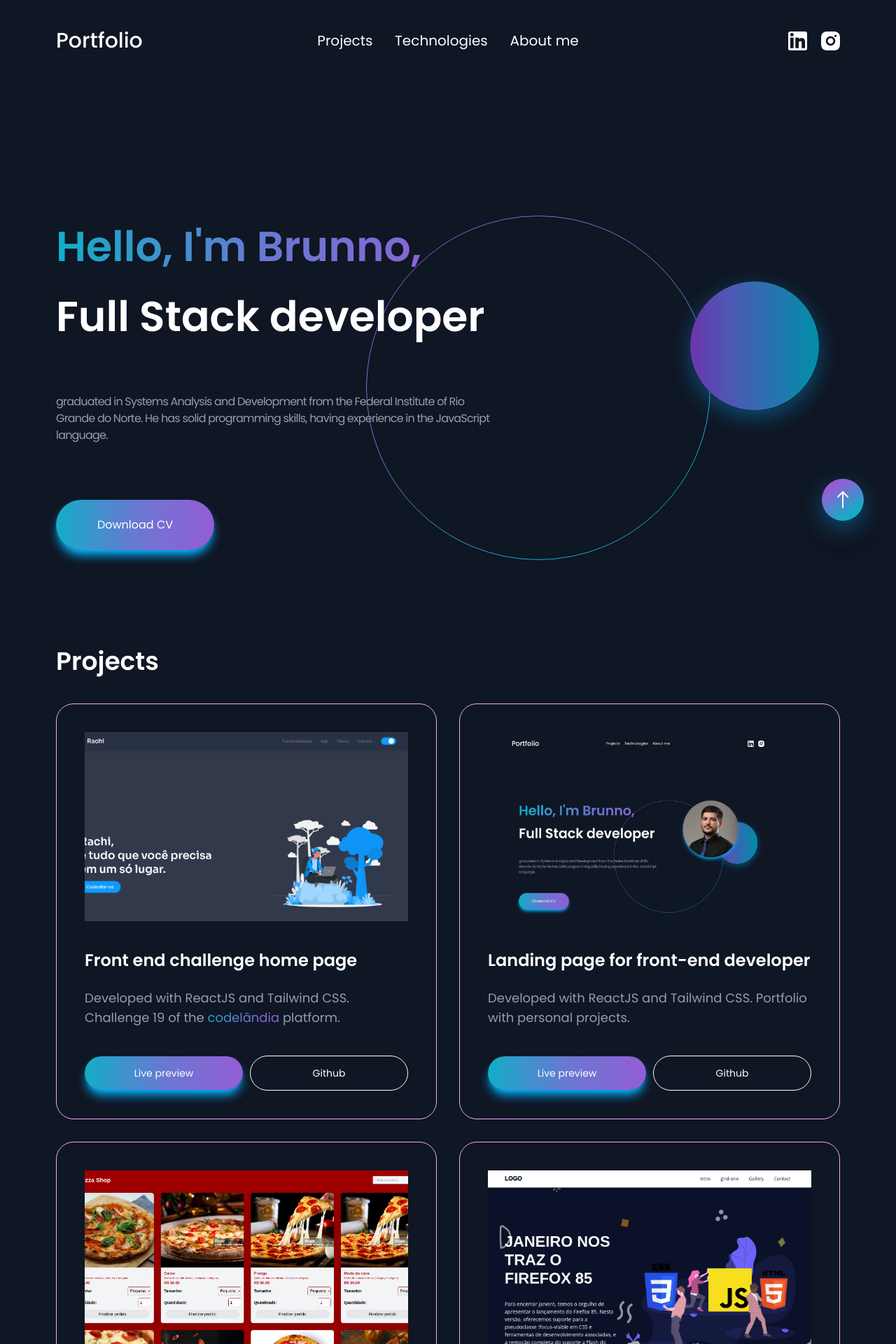
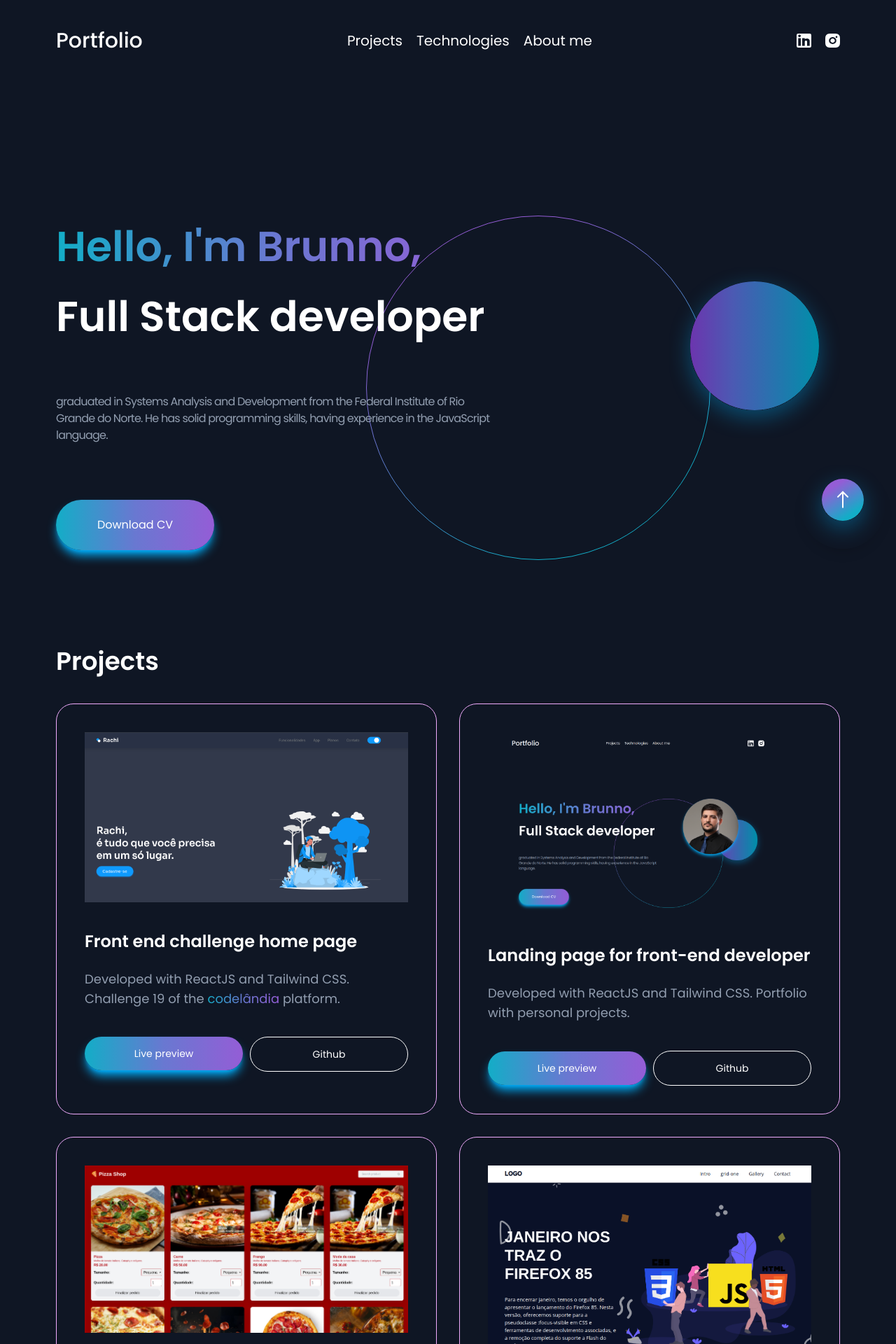
Before and after one commit to Brunno-costa27/portfolio, a React (Vite) app: page / in a window 1280 px wide. Shown: the top 1920 px of the page at 70% size. Built offline with nearby package versions, Linux system fonts and the light colour scheme.

Commit message:
:bug: fix: layout

```diff
--- a/src/components/Header.jsx
+++ b/src/components/Header.jsx
@@ -95,13 +95,13 @@ export function Header() {
                 </header>
             ) : (
                 <header ref={timelineRef}   className="px-10 lg:px-20 text-white flex justify-between items-center py-10 2xl:px-96 font-sans">
-                    <div className='w-full order-1 md:order-1'>
+                    <div className='flex  w-auto order-1 md:order-1'>
                         <p className='font-medium text-3xl'>Portfolio</p>
                     </div>
 
                     <div className="flex w-full justify-center order-3 md:order-2">
 
-                    <nav className='w-full flex justify-between items-center text-xs'>
+                    <nav className='flex justify-between items-center text-xs'>
                             <ul className='w-full flex justify-between items-center gap-5'>
                                 <li className='relative text-sm lg:text-xl xl:text-xl 2xl:text-xl'>
                                 <a
@@ -135,7 +135,7 @@ export function Header() {
 
                     </div>
 
-                    <div className="w-full flex justify-end gap-5 order-2 md:order-3">
+                    <div className="w-auto flex justify-end gap-5 order-2 md:order-3">
                         <a href="https://www.linkedin.com/in/brunno-costa/" target="_blank">
                             <img src={linkedin} alt="icons" loading="lazy"/>
                         </a>
--- a/src/components/Projects.jsx
+++ b/src/components/Projects.jsx
@@ -11,9 +11,9 @@ export function Projects() {
         <>
             <section id="projects" className="px-5 text-white mt-[85px] flex flex-col py-10 lg:px-20 2xl:px-96  font-sans animate-fadeIn">
                 <h2 className="text-xl lg:text-4xl font-semibold mb-10">Projects</h2>
-                <div className="w-full grid lg:grid-cols-2 grid-cols-1 gap-8 ">
+                <div className="w-full h-auto grid lg:grid-cols-2 grid-cols-1  gap-8 ">
                     <div className='border border-fuchsia-300 lg:p-10 p-5 rounded-[25px] space-y-10'>
-                        <img className='w-full h-[270px] object-cover' src={project1} alt="" loading="lazy"/>
+                        <img className='w-full h-auto' src={project1} alt="" loading="lazy"/>
 
                        <div className='flex flex-col space-y-6'>
                        <p className='text-base lg:text-2xl font-semibold'>
@@ -25,7 +25,7 @@ export function Projects() {
                         </p>
                        </div>
 
-                        <div className='w-full text-sm flex justify-between items-center gap-2'>
+                        <div className='w-full  text-sm flex justify-between items-start gap-2'>
                             <button
                                 className="flex shadow-lg shadow-[#00B2FF]  justify-center items-center h-12 lg:p-6 w-[226px]  rounded-full bg-gradient-to-r from-[#13ADC7] via-[#6978D1] via- to-[#945DD6] hover:opacity-90">
                                <a href="https://rachi-front.netlify.app/" target='_blank'>Live preview</a>
@@ -39,7 +39,7 @@ export function Projects() {
                     </div>
 
                     <div className='border border-fuchsia-300  lg:p-10 p-5 rounded-[25px] space-y-10'>
-                        <img className='w-full h-[270px]' src={project2} alt="" loading="lazy"/>
+                        <img className='w-full h-auto' src={project2} alt="" loading="lazy"/>
 
                         <div className='flex flex-col space-y-6'>
                         <p className='text-base lg:text-2xl font-semibold'>
@@ -66,7 +66,7 @@ export function Projects() {
                     </div>
 
                     <div className='border border-fuchsia-300  lg:p-10 p-5 rounded-[25px] space-y-10'>
-                        <img className='w-full h-[270px] object-cover' src={project3} alt="" loading="lazy"/>
+                        <img className='w-full h-auto' src={project3} alt="" loading="lazy"/>
 
                        <div className='flex flex-col space-y-6'>
                        <p className='text-base lg:text-2xl font-semibold'>
@@ -122,7 +122,7 @@ export function Projects() {
                     </div> */}
 
                     <div className='border border-fuchsia-300 lg:p-10 p-5 rounded-[25px] space-y-10'>
-                        <img className='w-full h-[270px] ' src={project5} alt="" loading="lazy"/>
+                        <img className='w-full h-auto' src={project5} alt="" loading="lazy"/>
 
                        <div className='flex flex-col space-y-6'>
                        <p className='text-base lg:text-2xl font-semibold'>
--- a/src/components/Timeline.jsx
+++ b/src/components/Timeline.jsx
@@ -8,8 +8,8 @@ const Timeline = () => {
     <VerticalTimelineElement
       className="vertical-timeline-element--work text-white"
       date="2022"
-      contentStyle={{ background: '#0F1624', color: '#fff', padding: '20px', boxShadow: 'none' }}
-      contentArrowStyle={{ border: 'none', background: '#0F1624' }}
+      // contentStyle={{ background: '#0F1624', color: '#fff', padding: '20px', boxShadow: 'none' }}
+      // contentArrowStyle={{ border: 'none', background: '#0F1624' }}
       iconStyle={{
         background: 'linear-gradient(to right, #13ADC7, #6978D1, #945DD6)',
         color: '#fff',
@@ -30,8 +30,8 @@ const Timeline = () => {
     <VerticalTimelineElement
       className="vertical-timeline-element--work text-white"
       date="2023"
-      contentStyle={{ background: '#0F1624', color: '#fff', padding: '20px', boxShadow: 'none' }}
-      contentArrowStyle={{ border: 'none', background: '#0F1624' }}
+      // contentStyle={{ background: '#0F1624', color: '#fff', padding: '20px', boxShadow: 'none' }}
+      // contentArrowStyle={{ border: 'none', background: '#0F1624' }}
       iconStyle={{
         background: 'linear-gradient(to right, #13ADC7, #6978D1, #945DD6)',
         color: '#fff',
@@ -50,8 +50,8 @@ const Timeline = () => {
     <VerticalTimelineElement
       className="vertical-timeline-element--work text-white"
       date="2023"
-      contentStyle={{ background: '#0F1624', color: '#fff', padding: '20px', boxShadow: 'none' }}
-      contentArrowStyle={{ border: 'none', background: '#0F1624' }}
+      // contentStyle={{ background: '#0F1624', color: '#fff', padding: '20px', boxShadow: 'none', border: "1px solid red" }}
+      // contentArrowStyle={{ border: '1px solid red', background: '#fff' }}
       iconStyle={{
         background: 'linear-gradient(to right, #13ADC7, #6978D1, #945DD6)',
         color: '#fff',
```
